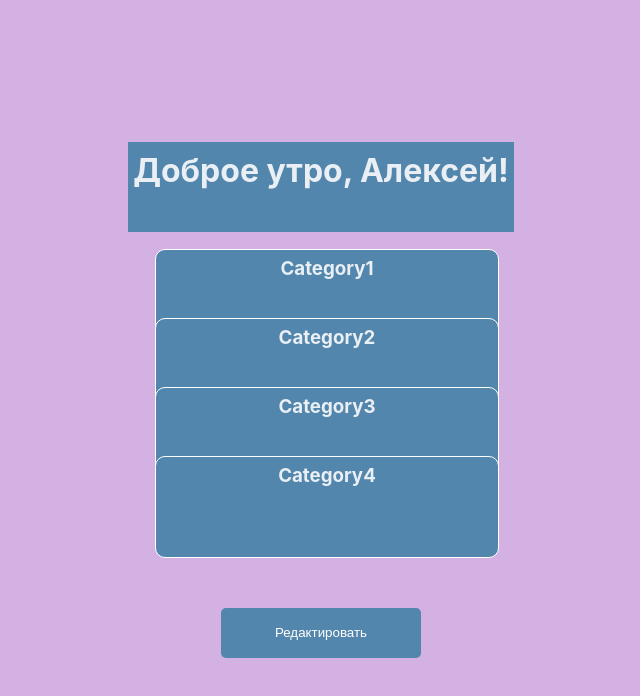
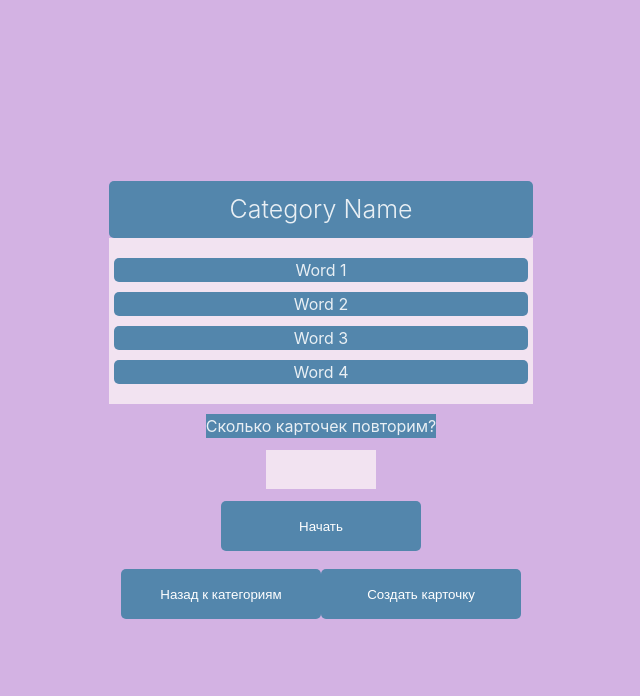
Before and after one commit to AlekseiSamoilov/learn-2-cards, a React (Vite) app in the folder frontend/: page / in a window 1280 px wide. Shown: the top 696 px of the page, without its empty margins (319-959 px from the left). Built offline with nearby package versions, Linux system fonts and the light colour scheme.

Commit message:
feat: added categoryPage component

```diff
--- a/frontend/src/App.tsx
+++ b/frontend/src/App.tsx
@@ -6,6 +6,7 @@ import RecoveryPasswordPage from './components/recovery-password-page/RecoveryPa
 import RegistrationPage from './components/pages/registration-page/RegistrationPage'
 import Category from './components/category/Category'
 import MainPage from './components/pages/main-page/MainPage'
+import CategoryPage from './components/pages/category-page/CategoryPage'
 
 function App() {
   return (
@@ -15,7 +16,8 @@ function App() {
       {/* <LoginPage /> */}
       {/* <RecoveryPasswordPage /> */}
       {/* <NewPasswordPage /> */}
-      <MainPage />
+      {/* <MainPage /> */}
+      <CategoryPage />
     </>
   )
 }
--- a/frontend/src/components/category/Category.tsx
+++ b/frontend/src/components/category/Category.tsx
@@ -2,7 +2,7 @@ import React from 'react'
 import styles from './category.module.css'
 
 interface ICategoryProps {
-    onClick: () => void;
+    onClick?: () => void;
     title: string;
 
 }
--- /dev/null
+++ b/frontend/src/components/pages/category-page/CategoryPage.tsx
@@ -0,0 +1,28 @@
+import React from 'react';
+import styles from './category-page.module.css';
+import Button from '../../button/Button';
+
+const CategoryPage = () => {
+    return (
+        <div className={styles.container}>
+            <h1 className={styles.title}>Category Name</h1>
+            <ul className={styles.words_list}>
+                <li className={styles.word}>Word 1</li>
+                <li className={styles.word}>Word 2</li>
+                <li className={styles.word}>Word 3</li>
+                <li className={styles.word}>Word 4</li>
+            </ul>
+            <div className={styles.repeat_container}>
+                <p className={styles.repeat_title}>Сколько карточек повторим?</p>
+                <input className={styles.repeat_input}></input>
+                <Button text='Начать' />
+            </div>
+            <div className={styles.buttons}>
+                <Button text='Назад к категориям' />
+                <Button text='Создать карточку' />
+            </div>
+        </div>
+    )
+}
+
+export default CategoryPage
--- /dev/null
+++ b/frontend/src/components/pages/category-page/category-page.module.css
@@ -0,0 +1,69 @@
+.container {
+    display: flex;
+    flex-direction: column;
+    align-items: center;
+}
+
+.title {
+    margin: 0;
+    width: 100%;
+    text-align: center;
+    border-radius: 5px;
+    background-color: rgba(83, 134, 172, 1);
+    font-size: 25px;
+    font-weight: 300;
+    padding: 10px;
+    box-sizing: border-box;
+}
+
+.words_list {
+    box-sizing: border-box;
+    margin: 0;
+    padding: 0;
+    width: 100%;
+    align-items: center;
+    display: flex;
+    flex-direction: column;
+    gap: 10px;
+    list-style: none;
+    justify-content: flex-start;
+    background-color: rgba(255, 248, 248, 0.7);
+    padding: 20px 5px;
+}
+
+.word {
+    width: 100%;
+    border-radius: 5px;
+    text-align: center;
+    background-color: rgba(83, 134, 172, 1);
+}
+
+.word:hover {
+    background-color: rgb(41, 133, 67);
+}
+
+.repeat_container {
+    display: flex;
+    flex-direction: column;
+    align-items: center;
+    gap: 12px;
+}
+
+.repeat_title {
+    margin: 0;
+    background-color: rgba(83, 134, 172, 1);
+    margin-top: 10px;
+}
+
+.repeat_input {
+    width: 25%;
+    text-align: center;
+    background-color: rgba(255, 248, 248, 0.7);
+    border: none;
+    font-size: 32px;
+}
+
+.buttons {
+    display: flex;
+    margin-top: 18px;
+}
```
